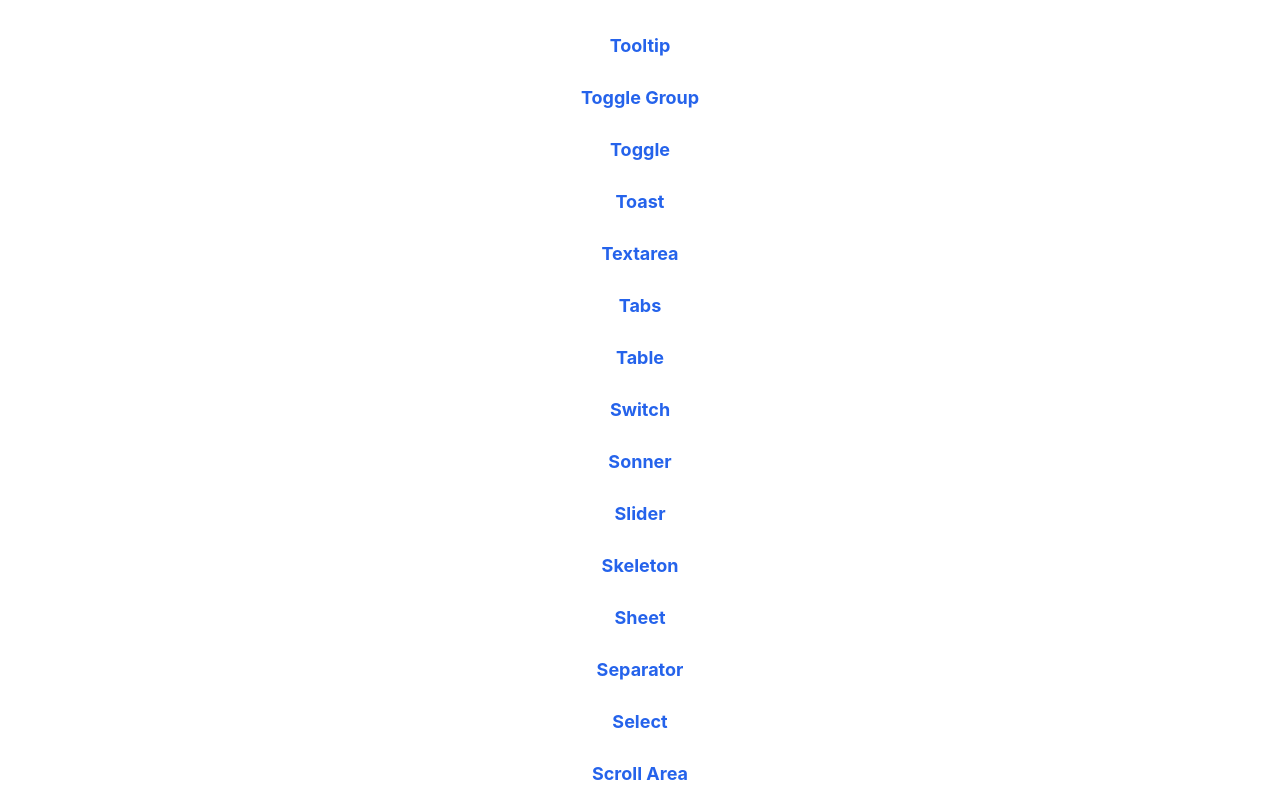
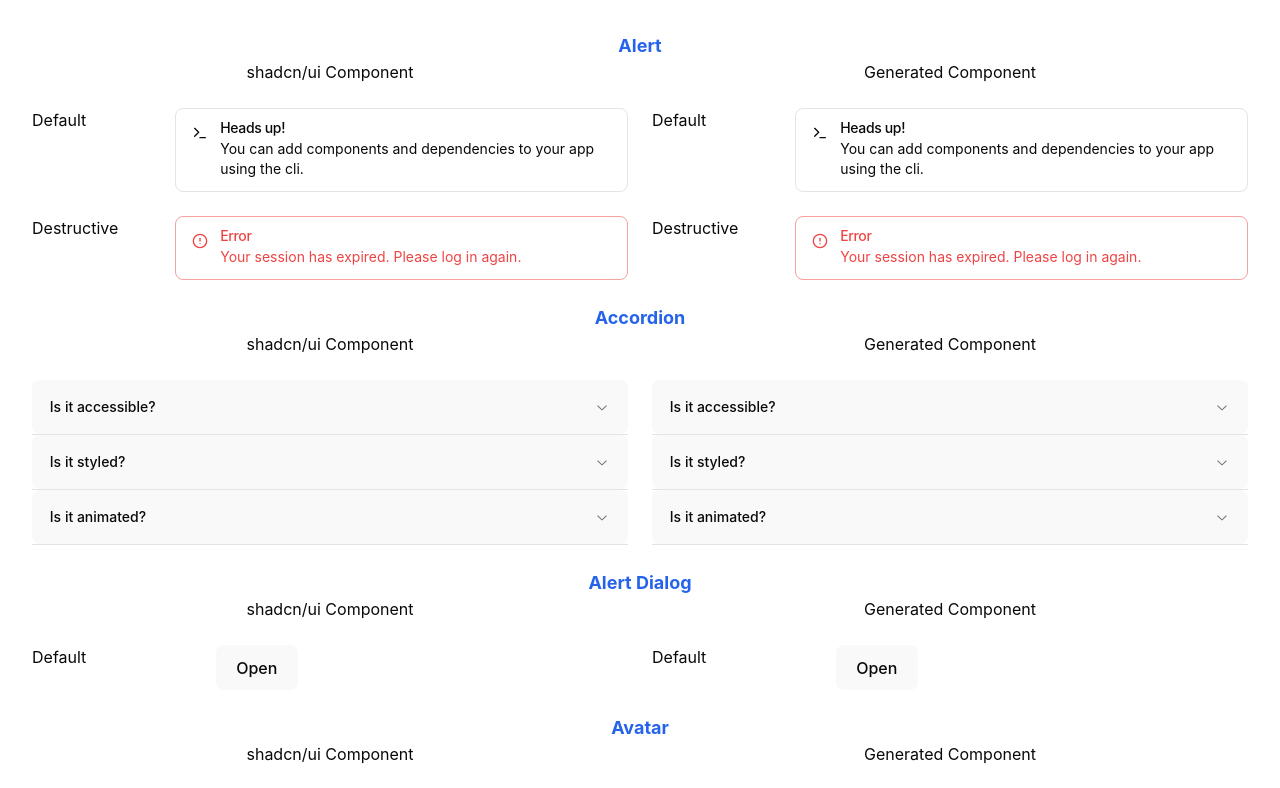
Before and after one commit to mdharanizakapps/react-base-source-code, a React (Vite) app: page / in a window 1280 px wide. Shown: the top 788 px of the page. Built offline with nearby package versions, Linux system fonts and the light colour scheme; grey boxes are pictures that could not be loaded.

Commit message:
Updated code

```diff
--- a/src/App.tsx
+++ b/src/App.tsx
@@ -14,7 +14,7 @@
 
 
   return (
-    <div className='flex  gap-6 flex-col-reverse' >
+    <div className='flex  gap-6 flex-col' >
       <div>
         <div className='text-center text-lg font-bold text-blue-600'>
           Alert
```
